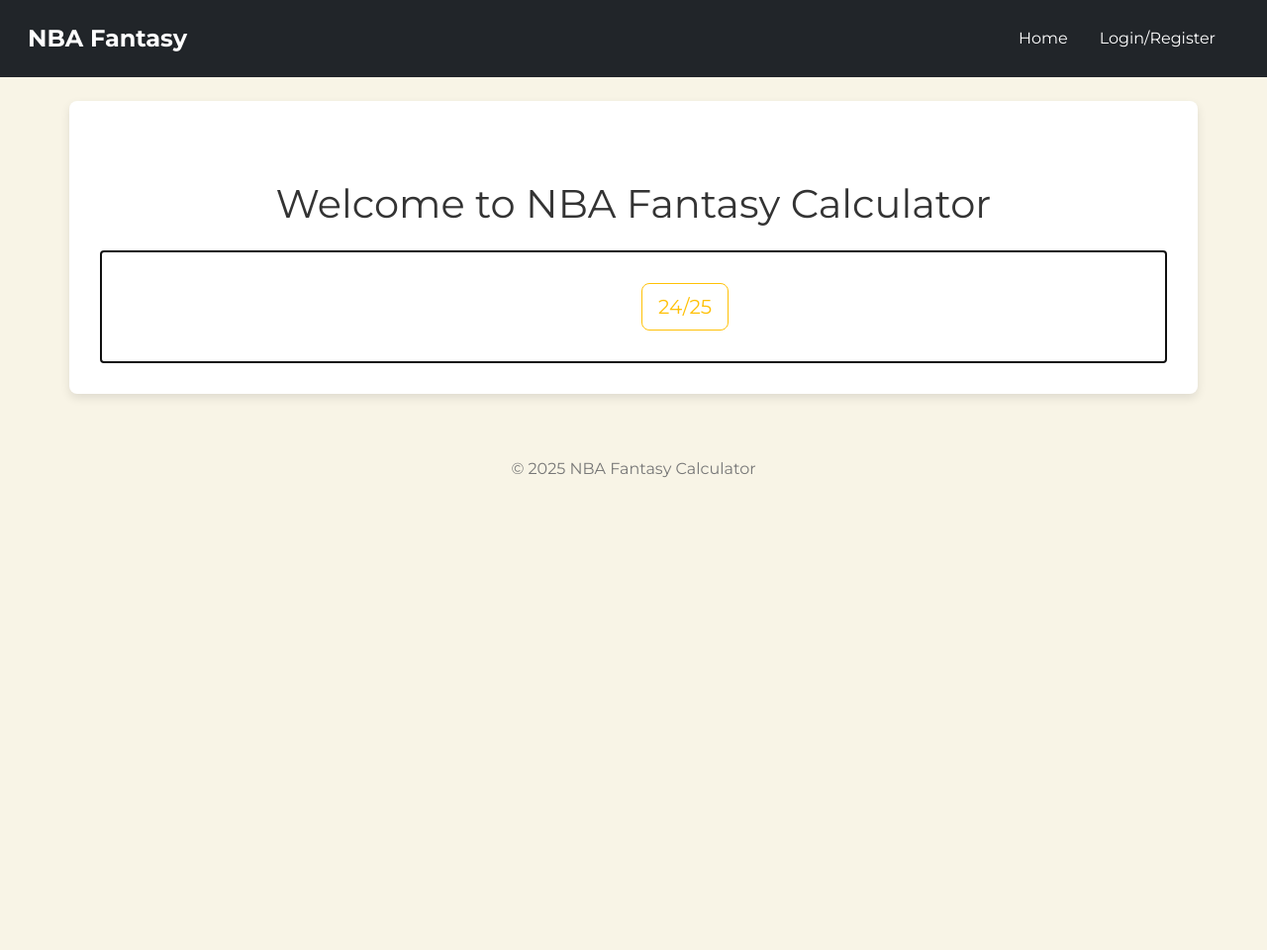
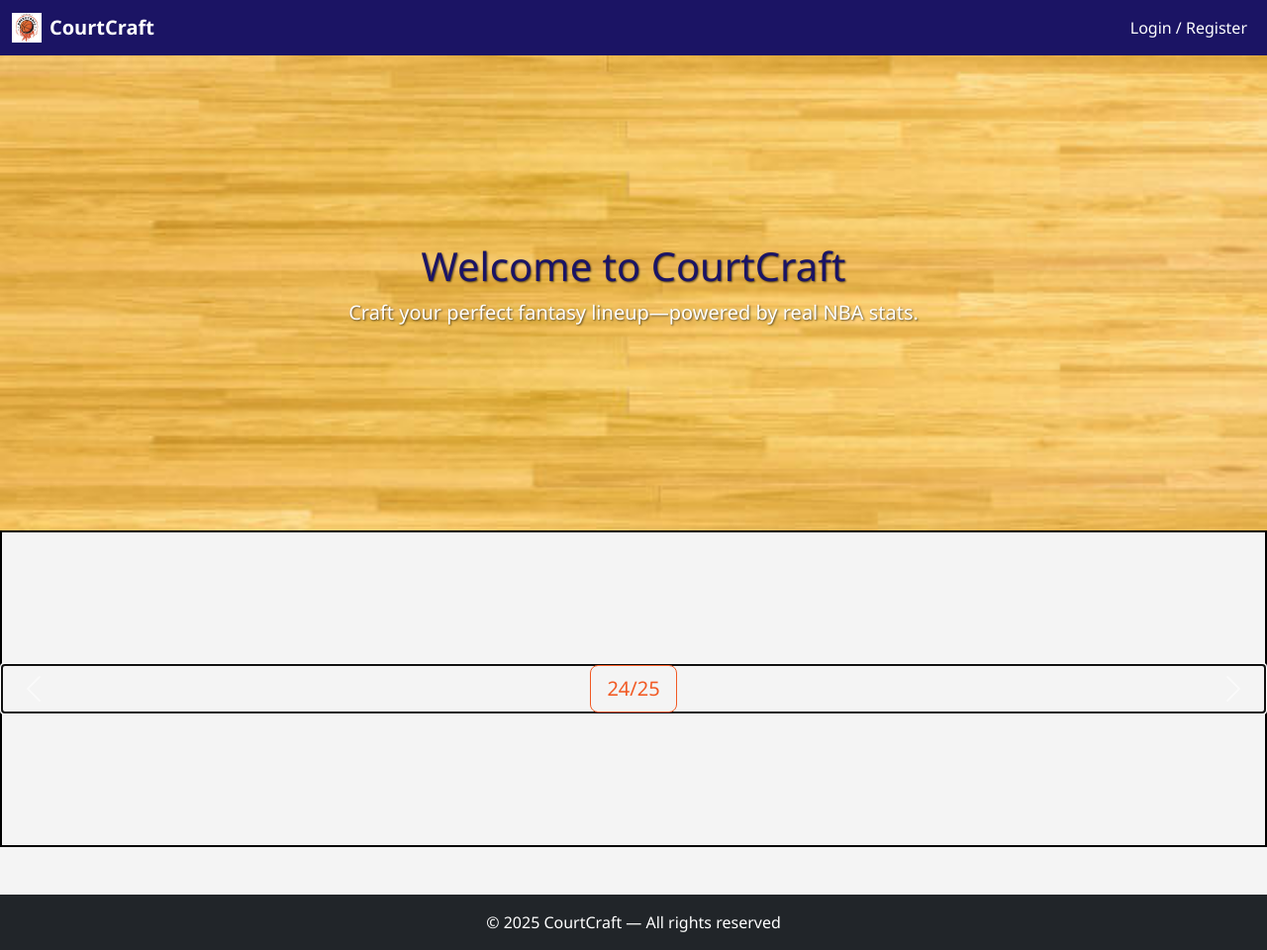
Before and after one commit to giladeldor/CourtCraft, a Flask app: page / in a window 1280 px wide. Shown: the whole page at 99% size. Before the commit the page ends 483 px from the top, so only its background shows below. Run offline with Flask 3, Linux system fonts and the light colour scheme.

Commit message:
Added redesign

```diff
--- a/src/static/css/basketball.css
+++ /dev/null
@@ -1,83 +0,0 @@
-/* static/css/basketball.css */
-@import url('https://fonts.googleapis.com/css2?family=Montserrat:wght@400;700&display=swap');
-
-body {
-  margin: 0;
-  font-family: 'Montserrat', sans-serif;
-  background: #f8f4e6;
-  color: #333;
-}
-.navbar {
-  background: #dc7633;
-  padding: 1rem;
-}
-.navbar-brand {
-  color: #fff;
-  font-weight: 700;
-  font-size: 1.5rem;
-}
-.navbar-nav .nav-link {
-  color: #fff;
-  margin-right: 1rem;
-}
-.navbar-nav .nav-link:hover {
-  color: #000;
-}
-.container {
-  background: #fff;
-  padding: 2rem;
-  margin-top: 2rem;
-  border-radius: 8px;
-  box-shadow: 0 4px 10px rgba(0,0,0,0.1);
-}
-.btn-primary {
-  background: #1f618d;
-  border: none;
-  font-weight: 700;
-}
-.btn-primary:hover {
-  background: #154360;
-}
-.btn-secondary {
-  background: #fff;
-  color: #1f618d;
-  border: 2px solid #1f618d;
-}
-.btn-secondary:hover {
-  background: #1f618d;
-  color: #fff;
-}
-.table th {
-  background: #dc7633;
-  color: #fff;
-}
-.table-striped tbody tr:nth-of-type(odd) {
-  background-color: rgba(220,118,51,.1);
-}
-.carousel-item {
-  padding: 2rem 0;
-}
-.carousel-item .btn {
-  margin: 0 0.5rem;
-}
-.player-input {
-  border: 2px solid #1f618d;
-}
-.player-input:focus {
-  border-color: #dc7633;
-  box-shadow: none;
-}
-.punt-button {
-  background: #f39c12;
-  border: none;
-  color: #fff;
-}
-.punt-button.active {
-  background: #c0392b;
-}
-footer {
-  text-align: center;
-  padding: 1rem;
-  margin-top: 2rem;
-  color: #777;
-}
--- /dev/null
+++ b/src/static/css/courtcraft.css
@@ -0,0 +1,126 @@
+:root {
+  --primary-orange: #F15A24;
+  --secondary-navy: #1B1464;
+  --accent-white: #FFFFFF;
+}
+
+html, body {
+  margin: 0;
+  padding: 0;
+  width: 100%;
+  height: 100%;
+}
+
+body {
+  display: flex;
+  flex-direction: column;
+  background-color: #f4f4f4;
+  font-family: 'Segoe UI', sans-serif;
+}
+
+/* NAVBAR */
+.navbar {
+  background-color: var(--secondary-navy) !important;
+}
+.navbar-brand span,
+.navbar .nav-link {
+  color: var(--accent-white) !important;
+}
+
+/* HERO (full‐bleed parquet) */
+.hero {
+  width: 100vw;
+  height: 60vh;
+  background: url('../img/court-bg.jpg') no-repeat center/cover;
+  color: white;
+  display: flex;
+  flex-direction: column;
+  justify-content: center;
+  align-items: center;
+  text-shadow: 1px 1px 2px rgba(0,0,0,0.6);
+  text-align: center;
+}
+
+/* SEASON CAROUSEL WRAPPER (with debug border) */
+.carousel-wrapper {
+  width: 100%;
+  min-height: 40vh;
+  display: flex;
+  justify-content: center;
+  align-items: center;
+  background-color: #f4f4f4;
+  border: 2px solid black;
+  box-sizing: border-box;
+  padding: 1rem 0;
+}
+
+/* Let Bootstrap do its thing, but force each slide to be full-width */
+#seasonCarousel {
+  width: 100%;
+  margin: 0;
+  overflow: visible;
+}
+
+#seasonCarousel .carousel-inner {
+  display: flex;
+  /* remove overflow: hidden; */
+}
+
+#seasonCarousel .carousel-item {
+  flex: 0 0 100%;     /* each slide now takes 100% of the wrapper */
+  display: none;
+  justify-content: center;
+  align-items: center;
+}
+
+#seasonCarousel .carousel-item.active {
+  display: flex;      /* only the active one shows */
+}
+
+/* shrink side controls so they don’t push your button */
+#seasonCarousel .carousel-control-prev,
+#seasonCarousel .carousel-control-next {
+  width: 5%;
+}
+
+/* BUTTON STYLES */
+.btn-primary {
+  background-color: var(--primary-orange);
+  border-color: var(--primary-orange);
+}
+.btn-primary:hover {
+  background-color: #d14b1f;
+  border-color: #d14b1f;
+}
+
+.btn-outline-warning {
+  border-color: var(--primary-orange);
+  color: var(--primary-orange) !important;
+}
+.btn-outline-warning:hover {
+  background-color: var(--primary-orange);
+  color: var(--accent-white) !important;
+}
+
+/* HEADINGS */
+h1, h2, h3, h4, h5 {
+  color: var(--secondary-navy);
+}
+
+/* MAKE MAIN FILL VERTICAL SPACE */
+main {
+  flex: 1;
+  display: flex;
+  flex-direction: column;
+}
+.container {
+  flex: 1;
+}
+
+/* FOOTER */
+footer {
+  background-color: var(--secondary-navy);
+  color: var(--accent-white);
+  text-align: center;
+  padding: 1rem 0;
+}
--- a/src/templates/auth.html
+++ b/src/templates/auth.html
@@ -1,5 +1,5 @@
 {% extends 'base.html' %}
-{% block title %}Sign In / Register – NBA Fantasy{% endblock %}
+{% block title %}Sign In / Register – CourtCraft{% endblock %}
 
 {% block content %}
   {#— Immediately pop any danger flashes —#}
--- a/src/templates/base.html
+++ b/src/templates/base.html
@@ -1,42 +1,97 @@
 <!DOCTYPE html>
 <html lang="en">
 <head>
-  <meta charset="UTF-8" />
-  <meta name="viewport" content="width=device-width, initial-scale=1.0" />
-  <title>{% block title %}NBA Fantasy{% endblock %}</title>
+  <meta charset="UTF-8">
+  <meta name="viewport" content="width=device-width, initial-scale=1">
+
+  <title>{% block title %}CourtCraft{% endblock %}</title>
+
   <link
     href="https://cdn.jsdelivr.net/npm/bootstrap@5.3.0/dist/css/bootstrap.min.css"
     rel="stylesheet"
-  />
-  <link rel="stylesheet" href="{{ url_for('static', filename='css/basketball.css') }}" />
+  >
+  <link
+    href="{{ url_for('static', filename='css/courtcraft.css') }}"
+    rel="stylesheet"
+  >
 </head>
 <body>
-  <nav class="navbar navbar-expand-lg navbar-dark bg-dark">
+  <nav class="navbar navbar-expand-lg navbar-dark bg-secondary-navy">
     <div class="container-fluid">
-      <a class="navbar-brand" href="{{ url_for('home') }}">NBA Fantasy</a>
+      <a class="navbar-brand d-flex align-items-center" href="{{ url_for('home') }}">
+        <img
+          src="{{ url_for('static', filename='img/logo.png') }}"
+          alt="CourtCraft Logo"
+          height="30"
+          class="me-2"
+        >
+        <span class="fw-bold">CourtCraft</span>
+      </a>
+      <button
+        class="navbar-toggler"
+        type="button"
+        data-bs-toggle="collapse"
+        data-bs-target="#navMenu"
+      >
+        <span class="navbar-toggler-icon"></span>
+      </button>
+
+      <div class="collapse navbar-collapse" id="navMenu">
         <ul class="navbar-nav ms-auto">
-        <li class="nav-item"><a class="nav-link" href="{{ url_for('home') }}">Home</a></li>
-        {% if session.user %}
+          {% if logged_in_user %}
             <li class="nav-item">
-            <span class="nav-link">Welcome, {{ session.user }}!</span>
+              <span class="nav-link">Welcome, {{ logged_in_user }}</span>
             </li>
-          <li class="nav-item"><a class="nav-link" href="{{ url_for('logout') }}">Logout</a></li>
-          <li class="nav-item"><a class="nav-link" href="{{ url_for('list_teams') }}">My Teams</a></li>
+            <li class="nav-item">
+              <a class="nav-link" href="{{ url_for('list_teams') }}">My Teams</a>
+            </li>
+            <li class="nav-item">
+              <a class="nav-link" href="{{ url_for('logout') }}">Logout</a>
+            </li>
           {% else %}
-          <li class="nav-item"><a class="nav-link" href="{{ url_for('auth') }}">Login/Register</a></li>
+            <li class="nav-item">
+              <a class="nav-link" href="{{ url_for('auth') }}">Login / Register</a>
+            </li>
           {% endif %}
         </ul>
       </div>
+    </div>
   </nav>
 
-  <div class="container mt-4">
+  <main>
+    {# FULL-WIDTH BLOCK: hero + carousel #}
+    {% block fullwidth %}{% endblock %}
+
+    {# NORMAL page content inside a .container #}
+    <div class="container py-4">
+      {% with messages = get_flashed_messages(with_categories=true) %}
+        {% if messages %}
+          {% for category, msg in messages %}
+            <div class="alert alert-{{ category }}">{{ msg }}</div>
+          {% endfor %}
+        {% endif %}
+      {% endwith %}
+
       {% block content %}{% endblock %}
     </div>
+  </main>
 
-  <footer class="text-center mt-5 mb-3">
-    &copy; {{ current_year }} NBA Fantasy Calculator
+  <footer class="bg-dark text-center text-white py-3">
+    &copy; {{ current_year }} CourtCraft &mdash; All rights reserved
   </footer>
 
   <script src="https://cdn.jsdelivr.net/npm/bootstrap@5.3.0/dist/js/bootstrap.bundle.min.js"></script>
+  <script>
+  document.addEventListener('DOMContentLoaded', function() {
+    var carouselEl = document.getElementById('seasonCarousel');
+    carouselEl.focus();  // let it receive key events
+    // init just to be sure keyboard nav is on
+    new bootstrap.Carousel(carouselEl, {
+      interval: false,
+      keyboard: true
+    });
+  });
+</script>
+
 </body>
 </html>
--- a/src/templates/compare_teams.html
+++ b/src/templates/compare_teams.html
@@ -1,5 +1,5 @@
 {% extends 'base.html' %}
-{% block title %}Compare Teams – NBA Fantasy{% endblock %}
+{% block title %}Compare Teams – CourtCraft{% endblock %}
 
 {% block content %}
   <div class="text-center my-4">
--- a/src/templates/data_calculation.html
+++ b/src/templates/data_calculation.html
@@ -1,5 +1,5 @@
 {% extends 'base.html' %}
-{% block title %}Stats {{ season }} – NBA Fantasy{% endblock %}
+{% block title %}Stats {{ season }} – CourtCraft{% endblock %}
 
 {% block content %}
   <h1>Stats Leaders: {{ season }}</h1>
--- a/src/templates/home.html
+++ b/src/templates/home.html
@@ -1,45 +1,54 @@
 {% extends 'base.html' %}
-{% block title %}Home – NBA Fantasy{% endblock %}
+{% block title %}Home – CourtCraft{% endblock %}
 
-{% block content %}
-  <div class="mt-5">
-    <h1 class="text-center mb-4">Welcome to NBA Fantasy Calculator</h1>
+{% block fullwidth %}
+  <!-- Hero (full-bleed parquet) -->
+  <div class="hero">
+    <h1>Welcome to CourtCraft</h1>
+    <p class="lead">Craft your perfect fantasy lineup—powered by real NBA stats.</p>
+  </div>
+
+  <!-- Seasons carousel (full-bleed) -->
+  <div class="carousel-wrapper">
     <div
       id="seasonCarousel"
       class="carousel slide"
+      data-bs-interval="false"
+      data-bs-keyboard="true"
       tabindex="0"
     >
-      <div class="carousel-inner d-flex justify-content-center">
+      <div class="carousel-inner">
         {% for s in seasons %}
           <div class="carousel-item {% if loop.first %}active{% endif %}">
-            <a href="{{ url_for('season_page', season=s|replace('/', '-')) }}"
-               class="btn btn-lg btn-outline-warning text-uppercase">
+            <a
+              href="{{ url_for('season_page', season=s|replace('/', '-')) }}"
+              class="btn btn-lg btn-outline-warning text-uppercase"
+            >
               {{ s }}
             </a>
           </div>
         {% endfor %}
       </div>
-      <button class="carousel-control-prev" type="button"
-              data-bs-target="#seasonCarousel" data-bs-slide="prev">
+      <button
+        class="carousel-control-prev"
+        type="button"
+        data-bs-target="#seasonCarousel"
+        data-bs-slide="prev"
+      >
         <span class="carousel-control-prev-icon"></span>
       </button>
-      <button class="carousel-control-next" type="button"
-              data-bs-target="#seasonCarousel" data-bs-slide="next">
+      <button
+        class="carousel-control-next"
+        type="button"
+        data-bs-target="#seasonCarousel"
+        data-bs-slide="next"
+      >
         <span class="carousel-control-next-icon"></span>
       </button>
     </div>
   </div>
+{% endblock %}
 
-  {# --- Bootstrap JS --- #}
-  <script src="https://cdn.jsdelivr.net/npm/bootstrap@5.3.0/dist/js/bootstrap.bundle.min.js"></script>
-  <script>
-    // explicit Carousel init + focus for keyboard control
-    const el = document.getElementById('seasonCarousel');
-    const carousel = new bootstrap.Carousel(el, {
-      interval: false,
-      keyboard: true,
-      ride: false
-    });
-    el.focus();
-  </script>
+{% block content %}
+  {# any additional homepage content would go here #}
 {% endblock %}
--- a/src/templates/team_assemble.html
+++ b/src/templates/team_assemble.html
@@ -1,5 +1,5 @@
 {% extends 'base.html' %}
-{% block title %}Assemble Team – NBA Fantasy{% endblock %}
+{% block title %}Assemble Team – CourtCraft{% endblock %}
 
 {% block content %}
   <div class="container mt-4">
```
Also changed, not shown: src/templates/season.html (+13 -40 lines), src/static/img/court-bg.jpg (added), src/static/img/logo.png (added). Lines whose indentation alone changed are shown as unchanged.
